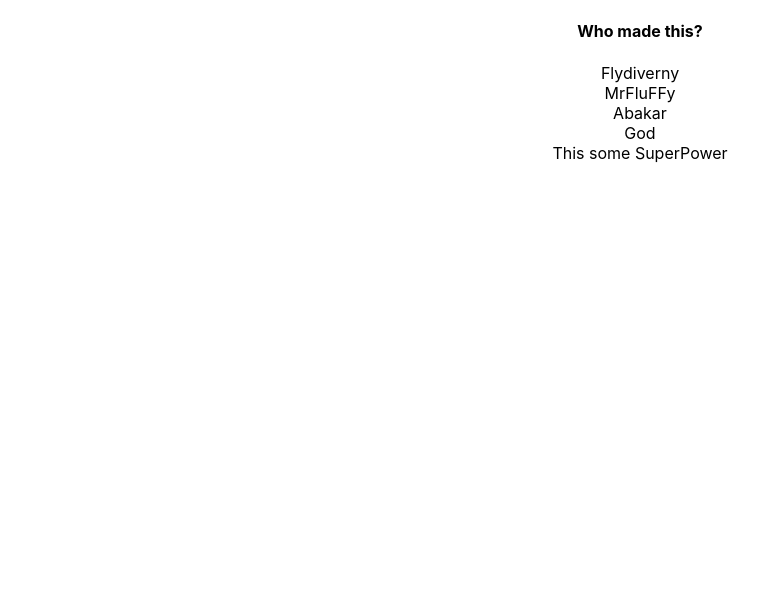
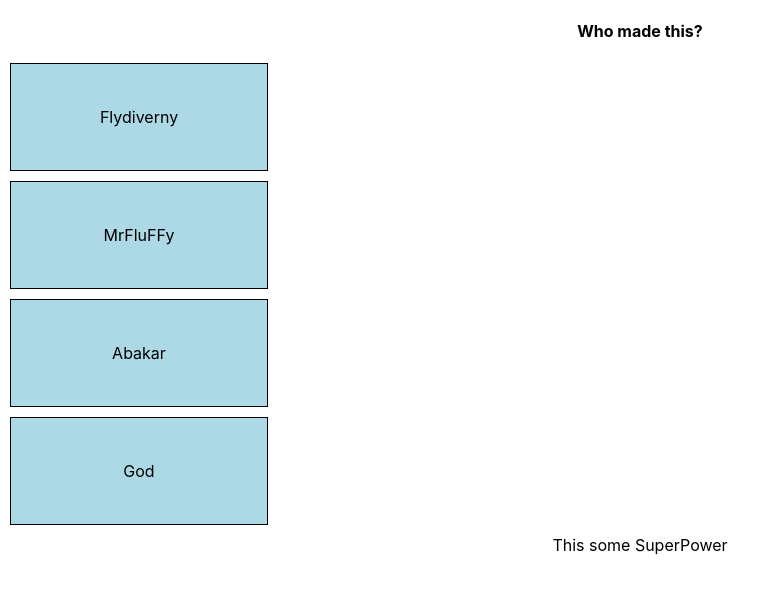
Before and after one commit to Nallooloo/quizgame, a React (Create React App) app: page /play in a window 1280 px wide. Shown: the top 592 px of the page, without its empty margins (0-781 px from the left). Built offline with nearby package versions, Linux system fonts and the light colour scheme.

Commit message:
added styled div

```diff
--- a/src/Components/AnswerCard.jsx
+++ b/src/Components/AnswerCard.jsx
@@ -1,7 +1,21 @@
 import React from "react";
+import styled from "styled-components";
+
+const Card = styled.div`
+  display: flex;
+  justify-content: center;
+  align-items: center;
+  margin: 10px 10px;
+  background-color: lightblue;
+  border: solid 1px black;
+
+  padding: 3px;
+  width: 250px;
+  height: 100px;
+`;
 
 const AnswerCard = ({ answer }) => {
-  return <div>{answer}</div>;
+  return <Card>{answer}</Card>;
 };
 
 export default AnswerCard;
```
